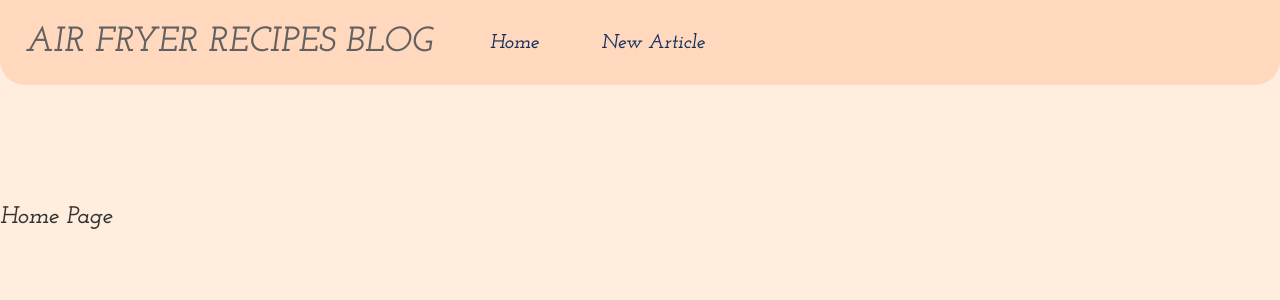
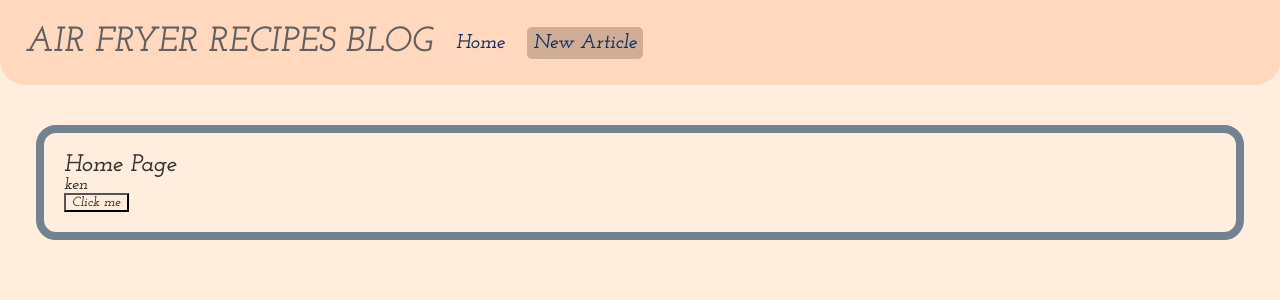
Before and after one commit to ken025/starter-blog-project, a React (Create React App) app: page / in a window 1280 px wide. Shown: the top 300 px of the page. Built offline with nearby package versions, Linux system fonts and the light colour scheme.

Commit message:
Implemented useState to home

```diff
--- a/src/App.js
+++ b/src/App.js
@@ -7,8 +7,9 @@ function App() {
   return (
     <div className="App">
       <Navbar/>
-      <div className="content"></div>
+      <div className="content">
       <Home/>
+      </div>
     </div>
   );
 }
--- a/src/Home.js
+++ b/src/Home.js
@@ -1,7 +1,17 @@
+import { useState } from 'react'
+
 const Home = () => {
+    const [name, setName] = useState('ken')
+
+    const handleClick = (e) => {
+        setName("new");
+      }
+
     return (
         <div className="home">
             <h2>Home Page</h2>
+            <p>{name}</p>
+            <button onClick={handleClick}>Click me</button>
         </div>
      );
 }
--- a/src/Navbar.js
+++ b/src/Navbar.js
@@ -3,7 +3,7 @@ const Navbar = () => {
         <nav className="navbar">
         <h1>AIR FRYER RECIPES BLOG</h1>
         <a href='/'>Home</a>
-        <a href='/create'>New Article</a>
+        <a href='/create' id="nav-button">New Article</a>
         </nav>
      );
 }
--- a/src/index.css
+++ b/src/index.css
@@ -32,15 +32,22 @@
     color: #13315C;
     background-color:#FFD8BE;
     font-size: 20px;
-    margin-left: 50px;
+    margin-left: 16px;
     text-decoration: none;
     padding: 6px;
   }
   .navbar a:hover {
-    color: #6e0034;
+    color: #9e044c;
   }
   .content {
-    max-width: 600px;
+    max-width: 90%;
     margin: 40px auto;
     padding: 20px;
+    border:8px solid #738290;
+    border-radius: 20px;
   }
+
+  #nav-button{
+    background-color: #cfad97;
+    border-radius: 5px;
+  }
```
Also changed, not shown: 1 other file (tests, documents, lock files or other folders).
